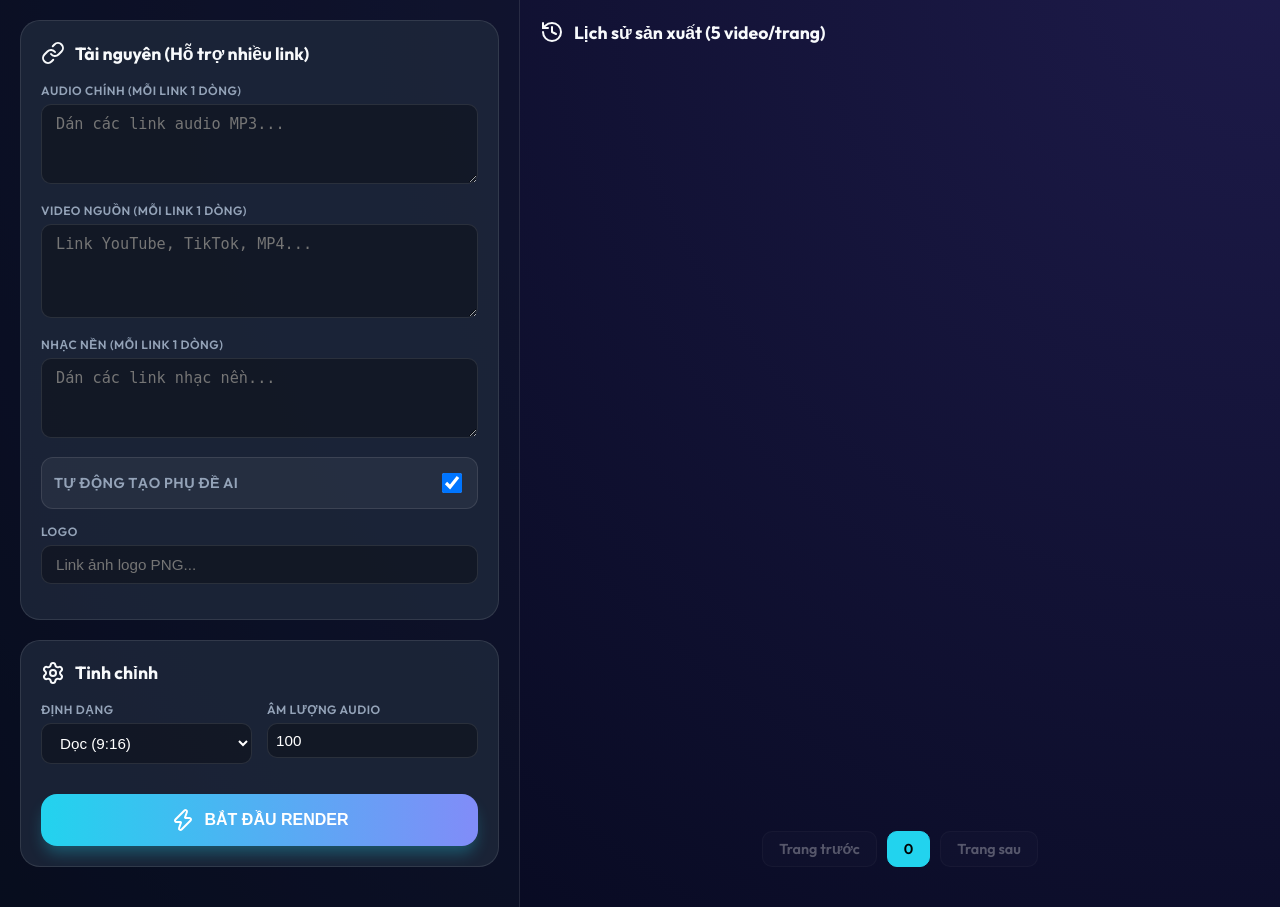
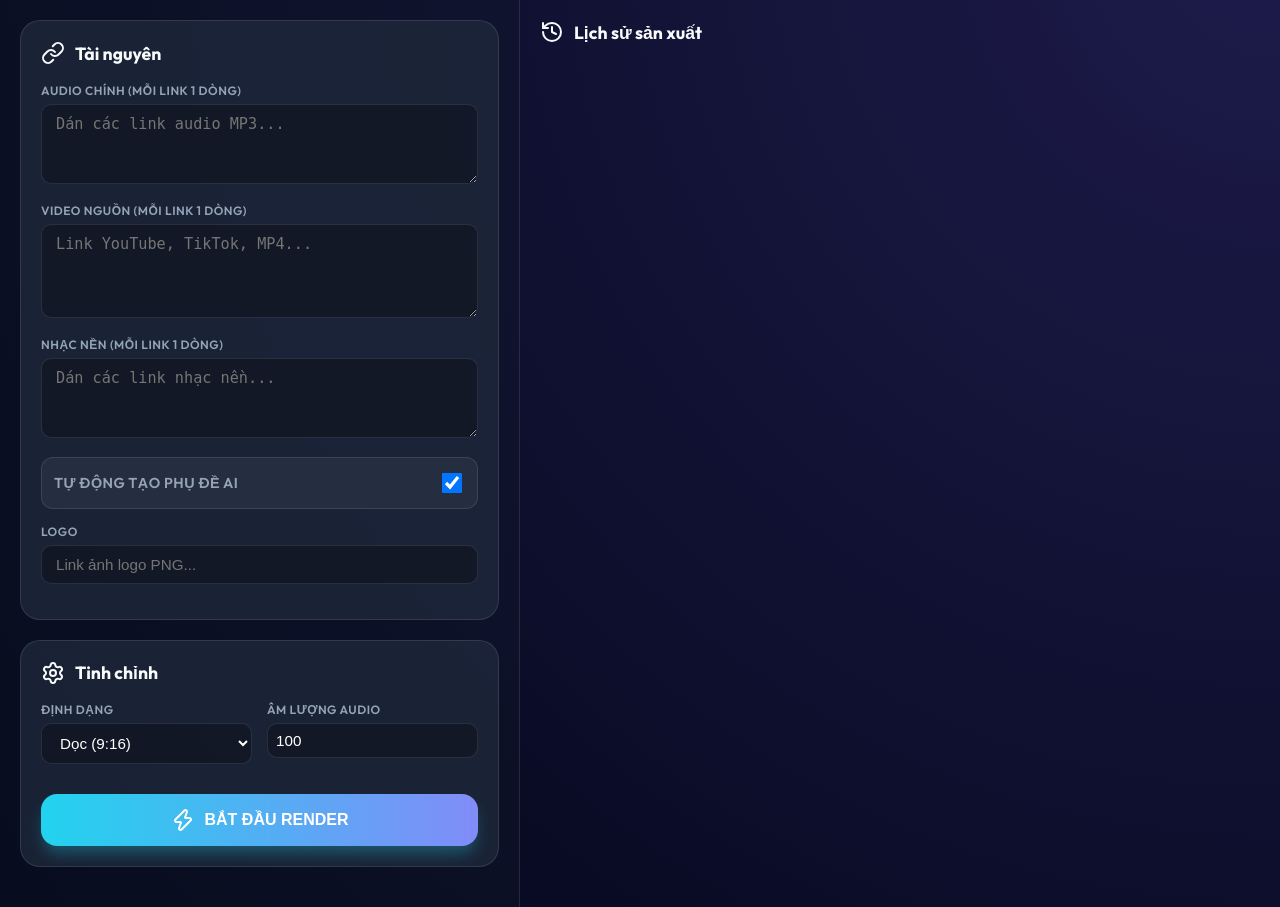
Before and after one commit to nguyenkimtri/adfactory, a Laravel app: template resources/views/dashboard.blade.php in a window 1280 px wide. Shown: the part 73-980 px from the top of the page. Run offline with Laravel 12, Linux system fonts and the light colour scheme; the template is opened without the code that fills it, so the values that code supplies are empty; some libraries are stand-ins or nearby versions.

Commit message:
UI: Robust pagination and fix 500 error potential

```diff
--- a/resources/views/dashboard.blade.php
+++ b/resources/views/dashboard.blade.php
@@ -62,7 +62,6 @@
 
         .btn-action { padding: 6px 12px; border-radius: 8px; font-size: 0.8rem; font-weight: 600; border: 1px solid var(--border); background: rgba(255,255,255,0.05); color: #fff; display: flex; align-items: center; gap: 5px; cursor: pointer; text-decoration: none; }
         .btn-play { color: var(--success); }
-        .btn-share { color: #a855f7; }
 
         .progress-bar { height: 6px; background: rgba(255,255,255,0.05); border-radius: 10px; overflow: hidden; margin-top: 10px; }
         .progress-fill { height: 100%; background: var(--primary); width: 0%; transition: width 0.4s ease; }
@@ -76,7 +75,6 @@
         .video-close-btn { position: absolute; top: 15px; right: 15px; z-index: 2010; background: rgba(255,255,255,0.2); border-radius: 50%; width: 40px; height: 40px; display: flex; align-items: center; justify-content: center; color: #fff; cursor: pointer; }
         #main-player { max-height: 85vh; max-width: 100%; border-radius: 12px; display: block; }
 
-        /* PHÂN TRANG PREMIUM */
         .pagination-container { margin-top: auto; padding: 20px 0; display: flex; justify-content: center; gap: 10px; }
         .pagination-btn { padding: 8px 16px; border-radius: 10px; background: rgba(255,255,255,0.05); border: 1px solid var(--border); color: #fff; text-decoration: none; font-weight: 600; font-size: 0.9rem; }
         .pagination-btn:hover:not(.disabled) { background: var(--primary); border-color: var(--primary); color: #000; }
@@ -103,7 +101,7 @@
         <form id="render-form">
             @csrf
             <div class="card">
-                <h3><i data-lucide="link"></i> Tài nguyên (Hỗ trợ nhiều link)</h3>
+                <h3><i data-lucide="link"></i> Tài nguyên</h3>
                 <div class="form-group"><label>Audio Chính (Mỗi link 1 dòng)</label><textarea name="audio_url" placeholder="Dán các link audio MP3..." required></textarea></div>
                 <div class="form-group"><label>Video Nguồn (Mỗi link 1 dòng)</label><textarea name="video_sources" rows="4" placeholder="Link YouTube, TikTok, MP4..." required></textarea></div>
                 <div class="form-group"><label>Nhạc nền (Mỗi link 1 dòng)</label><textarea name="bg_music_url" placeholder="Dán các link nhạc nền..."></textarea></div>
@@ -127,7 +125,7 @@
     </div>
 
     <div class="content">
-        <h3><i data-lucide="history"></i> Lịch sử sản xuất (5 video/trang)</h3>
+        <h3><i data-lucide="history"></i> Lịch sử sản xuất</h3>
         <div id="job-list-container">
             @foreach($jobs as $job)
                 <div class="job-item" id="job-{{ $job->id }}">
@@ -160,31 +158,25 @@
             @endforeach
         </div>
 
-        <!-- PHÂN TRANG -->
+        @if(method_exists($jobs, 'links'))
         <div class="pagination-container">
             @if($jobs->onFirstPage())
                 <span class="pagination-btn disabled">Trang trước</span>
             @else
                 <a href="{{ $jobs->previousPageUrl() }}" class="pagination-btn">Trang trước</a>
             @endif
-
             <span class="pagination-btn active">{{ $jobs->currentPage() }}</span>
-
             @if($jobs->hasMorePages())
                 <a href="{{ $jobs->nextPageUrl() }}" class="pagination-btn">Trang sau</a>
             @else
                 <span class="pagination-btn disabled">Trang sau</span>
             @endif
         </div>
+        @endif
     </div>
 </div>
 
-<div id="video-modal" class="modal">
-    <div class="modal-content">
-        <div class="video-close-btn" onclick="closeVideoModal()"><i data-lucide="x"></i></div>
-        <video id="main-player" controls autoplay></video>
-    </div>
-</div>
+<div id="video-modal" class="modal"><div class="modal-content"><div class="video-close-btn" onclick="closeVideoModal()"><i data-lucide="x"></i></div><video id="main-player" controls autoplay></video></div></div>
 
 <script>
     lucide.createIcons();
@@ -206,23 +198,10 @@
 
     function createJobElement(job) {
         const div = document.createElement('div');
-        div.className = 'job-item';
-        div.id = `job-${job.id}`;
+        div.className = 'job-item'; div.id = `job-${job.id}`;
         const now = new Date();
         const ddmmyyyy = `${now.getDate().toString().padStart(2,'0')}${(now.getMonth()+1).toString().padStart(2,'0')}${now.getFullYear()}`;
-        div.innerHTML = `
-            <div class="job-header">
-                <div>
-                    <div class="job-title" style="font-weight:700;">vd-factory-${job.id}+${ddmmyyyy}</div>
-                    <div style="color:var(--text-muted);font-size:0.75rem;margin-top:2px;"><i data-lucide="clock" size="12"></i> Vừa xong</div>
-                </div>
-                <span class="status-badge status-${job.status}">${job.status}</span>
-            </div>
-            <div class="job-body" style="margin-top:12px;">
-                <div class="progress-bar"><div class="progress-fill" style="width: 0%"></div></div>
-                <div style="font-size:0.75rem;color:var(--primary);margin-top:5px;">Đang chuẩn bị...</div>
-            </div>
-        `;
+        div.innerHTML = `<div class="job-header"><div><div class="job-title" style="font-weight:700;">vd-factory-${job.id}+${ddmmyyyy}</div><div style="color:var(--text-muted);font-size:0.75rem;margin-top:2px;"><i data-lucide="clock" size="12"></i> Vừa xong</div></div><span class="status-badge status-${job.status}">${job.status}</span></div><div class="job-body" style="margin-top:12px;"><div class="progress-bar"><div class="progress-fill" style="width: 0%"></div></div><div style="font-size:0.75rem;color:var(--primary);margin-top:5px;">Đang chuẩn bị...</div></div>`;
         return div;
     }
 
@@ -240,7 +219,6 @@
                 const container = document.getElementById('job-list-container');
                 container.prepend(createJobElement({id: result.job_id, status: 'pending'}));
                 lucide.createIcons();
-                // Nếu danh sách quá dài (hơn 5), xóa bớt cái cuối để đúng phân trang
                 if (container.children.length > 5) container.lastElementChild.remove();
             }
         } catch (error) { alert('Lỗi: ' + error.message); }
@@ -250,8 +228,7 @@
     echo.channel('jobs').listen('.job.updated', (e) => {
         const job = e.job;
         let el = document.getElementById(`job-${job.id}`);
-        if (!el) return; // Chỉ cập nhật nếu nó đang ở trang hiện tại
-
+        if (!el) return;
         el.querySelector('.status-badge').className = `status-badge status-${job.status}`;
         el.querySelector('.status-badge').innerText = `${job.status} ${job.status === 'processing' ? job.progress + '%' : ''}`;
         const body = el.querySelector('.job-body');
```
